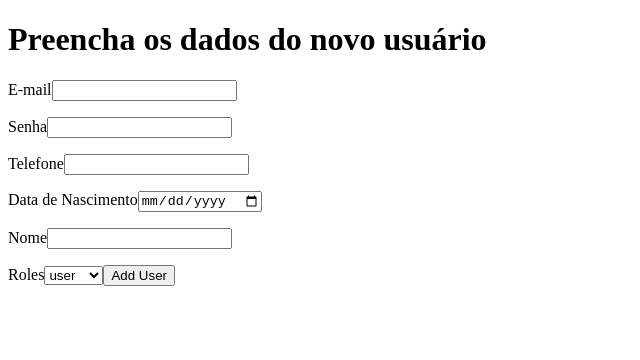
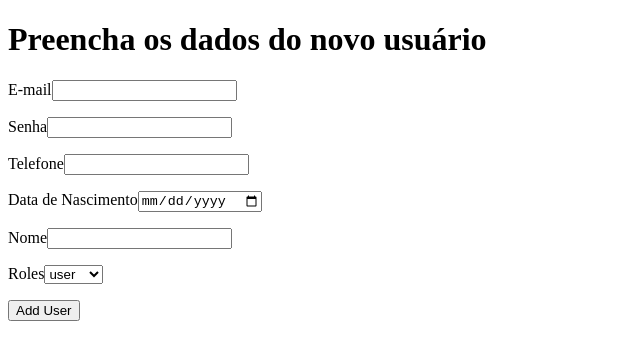
Before and after one commit to Rodrigo-Vieira-Chaves/onboard-frontend, a React (Create React App) app: page /addUser in a window 1280 px wide. Shown: the top 360 px of the page, without its empty margins (0-640 px from the left). Built offline with nearby package versions, Linux system fonts and the light colour scheme.

Commit message:
Refactored code.

```diff
--- a/src/components/DropMenu.tsx
+++ b/src/components/DropMenu.tsx
@@ -1,30 +1,47 @@
-import { useEffect } from 'react';
-import { InputStates } from './Form';
+import { useForm } from './Form';
+import { useState } from 'react';
 
 interface DropMenuProps {
   id: string;
   labelText: string;
-  inputStates: InputStates;
+  errorMessage: string;
   options: { value: string; option: string }[];
 }
 
 export function DropMenu(props: DropMenuProps) {
-  const [inputStates, setInputStates] = props.inputStates;
+  const [input, setInput] = useState('');
+  const [error, setError] = useState('');
 
-  useEffect(() => {
-    setInputStates({ ...inputStates, [props.id]: props.options[0].value });
-  }, []);
+  const { updateInputData, updateValidators } = useForm();
+
+  function onChange(e: React.ChangeEvent<HTMLSelectElement>) {
+    setError('');
+    setInput(e.target.value);
+    updateInputData(props.id, e.target.value);
+  }
+
+  function validate() {
+    const isValid = input.length > 0;
+
+    if (!isValid) {
+      setError(props.errorMessage);
+    }
+    return isValid;
+  }
+
+  updateValidators(props.id, validate);
 
   return (
     <>
       <label htmlFor={props.id}>{props.labelText}</label>
-      <select onChange={(e) => setInputStates({ ...inputStates, [props.id]: e.target.value })}>
+      <select onChange={onChange}>
         {props.options.map((child, index) => (
           <option key={index} value={child.value}>
             {child.option}
           </option>
         ))}
       </select>
+      <p>{error}</p>
     </>
   );
 }
--- a/src/components/Form.tsx
+++ b/src/components/Form.tsx
@@ -1,25 +1,34 @@
-import { cloneElement, createContext, FormEvent } from 'react';
+import { cloneElement, createContext, useContext } from 'react';
 
-export type States = { [id: string]: string };
-export type Validators = { [id: string]: () => boolean };
-export type InputStates = [States, React.Dispatch<React.SetStateAction<States>>];
+type Validators = { [id: string]: () => boolean };
+export type InputsData = { [id: string]: string };
+
+const validators: Validators = {};
+const inputsData: InputsData = {};
 
 interface FormProps {
-  action: string;
-  method: string;
   children: JSX.Element[];
-  inputStates: InputStates;
-  shouldValidateForms?: boolean;
-  onSubmit: (e: FormEvent<HTMLFormElement>) => void;
+  onSubmit: (inputsData: InputsData) => void;
 }
 
-export const FormContext = createContext<{ validators: Validators; inputStates: InputStates }>({} as any);
+const FormContext = createContext({ validators, inputsData });
+
+export function useForm() {
+  const { validators, inputsData } = useContext(FormContext);
+
+  const updateInputData = (inputId: string, data: string) => {
+    inputsData[inputId] = data;
+  };
+
+  const updateValidators = (inputId: string, validator: () => boolean) => {
+    validators[inputId] = validator;
+  };
+
+  return { updateInputData, updateValidators, inputsData };
+}
 
 export function Form(props: FormProps) {
-  const validators: Validators = {};
-
-  function validateForms(e: React.FormEvent<HTMLFormElement>) {
-    e.preventDefault();
+  function validateForms() {
     let areInputsValid = true;
 
     for (const key in validators) {
@@ -32,16 +41,10 @@ export function Form(props: FormProps) {
   function onSubmit(e: React.FormEvent<HTMLFormElement>) {
     e.preventDefault();
 
-    if (props.shouldValidateForms ? validateForms(e) : true) {
-      return props.onSubmit(e);
+    if (validateForms()) {
+      return props.onSubmit(inputsData);
     }
   }
 
-  return (
-    <FormContext.Provider value={{ validators, inputStates: props.inputStates }}>
-      <form action={props.action} method={props.method} onSubmit={onSubmit}>
-        {props.children.map((child, index) => cloneElement(child, { key: index }))}
-      </form>
-    </FormContext.Provider>
-  );
+  return <form onSubmit={onSubmit}>{props.children.map((child, index) => cloneElement(child, { key: index }))}</form>;
 }
--- a/src/components/Input.tsx
+++ b/src/components/Input.tsx
@@ -1,5 +1,5 @@
-import { FormContext } from './Form';
-import { useContext, useState } from 'react';
+import { useForm } from './Form';
+import { useState } from 'react';
 import { differenceInYears, isDate } from 'date-fns';
 
 export enum InputType {
@@ -36,15 +36,12 @@ export function Input(props: InputProps) {
   const [input, setInput] = useState('');
   const [error, setError] = useState('');
 
-  const formContext = useContext(FormContext);
-
-  const [inputStates, setInputStates] = formContext.inputStates;
+  const { updateInputData, updateValidators } = useForm();
 
   function onChange(e: React.ChangeEvent<HTMLInputElement>) {
     setError('');
     setInput(e.target.value);
-
-    setInputStates({ ...inputStates, [props.id]: e.target.value });
+    updateInputData(props.id, e.target.value);
   }
 
   function validate() {
@@ -57,7 +54,7 @@ export function Input(props: InputProps) {
     return isValid;
   }
 
-  formContext.validators[props.id] = validate;
+  updateValidators(props.id, validate);
 
   return (
     <div>
--- a/src/graphql/mutations.ts
+++ b/src/graphql/mutations.ts
@@ -1,4 +1,8 @@
 import { gql } from '@apollo/client';
+
+export interface LoginMutationResult {
+  login: { token: string };
+}
 
 export const LOGIN_MUTATION = gql`
   mutation Mutation($data: LoginInput!) {
--- a/src/pages/add-user.tsx
+++ b/src/pages/add-user.tsx
@@ -1,50 +1,42 @@
-import { useEffect, useState } from 'react';
 import { Title } from '../components/Title';
 import { useMutation } from '@apollo/client';
 import { Button } from '../components/Button';
 import { useNavigate } from 'react-router-dom';
-import { DropMenu } from '../components/DropMenu';
-import { Form, States } from '../components/Form';
+import { Form, InputsData } from '../components/Form';
 import { Input, InputType } from '../components/Input';
 import { CREATE_USER_MUTATION } from '../graphql/mutations';
+import { DropMenu } from '../components/DropMenu';
 
 export function AddUser() {
   const navigate = useNavigate();
-  const [inputStates, setInputStates] = useState<States>({});
 
-  const [createUserMutation, { data, error }] = useMutation(CREATE_USER_MUTATION);
+  function onCompleted() {
+    navigate('/main');
+  }
 
-  useEffect(() => {
-    if (data) {
-      navigate('/main');
-    }
-  }, [data]);
+  function onError(error: any) {
+    alert(error);
+  }
 
-  useEffect(() => error && alert(error), [error]);
+  const [createUserMutation] = useMutation(CREATE_USER_MUTATION, { onCompleted, onError });
 
-  function onSubmit() {
+  function onSubmit(inputsData: InputsData) {
     createUserMutation({
       variables: {
         data: {
-          birthDate: inputStates['birthDateInput'],
-          email: inputStates['emailInput'],
-          password: inputStates['passwordInput'],
-          phone: inputStates['phoneInput'],
-          name: inputStates['nameInput'],
-          role: inputStates['rolesInput'],
+          birthDate: inputsData['birthDateInput'],
+          email: inputsData['emailInput'],
+          password: inputsData['passwordInput'],
+          phone: inputsData['phoneInput'],
+          name: inputsData['nameInput'],
+          role: inputsData['rolesInput'],
         },
       },
     });
   }
 
   return (
-    <Form
-      action='#'
-      method='post'
-      onSubmit={onSubmit}
-      shouldValidateForms={true}
-      inputStates={[inputStates, setInputStates]}
-    >
+    <Form onSubmit={onSubmit}>
       <Title titleText='Preencha os dados do novo usuário' />
       <Input id='emailInput' labelText='E-mail' inputType={InputType.EMAIL} errorMessage='Invalid Email' />
       <Input id='passwordInput' labelText='Senha' inputType={InputType.PASSWORD} errorMessage='Invalid Password' />
@@ -63,7 +55,7 @@ export function AddUser() {
           { value: 'user', option: 'user' },
           { value: 'admin', option: 'admin' },
         ]}
-        inputStates={[inputStates, setInputStates]}
+        errorMessage='Invalid Role'
       ></DropMenu>
       <Button text='Add User' type='submit' />
     </Form>
--- a/src/pages/login-page.tsx
+++ b/src/pages/login-page.tsx
@@ -1,41 +1,32 @@
-import { useEffect, useState } from 'react';
 import { useNavigate } from 'react-router';
 import { Title } from '../components/Title';
 import { useMutation } from '@apollo/client';
 import { Button } from '../components/Button';
-import { LOGIN_MUTATION } from '../graphql/mutations';
-import { Form, States } from '../components/Form';
+import { Form, InputsData } from '../components/Form';
 import { Input, InputType } from '../components/Input';
+import { LoginMutationResult, LOGIN_MUTATION } from '../graphql/mutations';
 
 export function LoginPage() {
   const navigate = useNavigate();
-  const [inputStates, setInputStates] = useState<States>({});
 
-  const [loginMutation, { data, loading, error }] = useMutation(LOGIN_MUTATION);
+  function onCompleted(data: LoginMutationResult) {
+    localStorage.setItem('token', data.login.token);
+    navigate('/main');
+  }
 
-  useEffect(() => {
-    if (data) {
-      localStorage.setItem('token', data.login.token);
-      navigate('/main');
-    }
-  }, [data]);
+  function onError(error: any) {
+    alert(error);
+  }
 
-  useEffect(() => error && alert(error), [error]);
+  const [loginMutation, { loading }] = useMutation(LOGIN_MUTATION, { onCompleted, onError });
 
-  function onSubmit() {
-    loginMutation({
-      variables: { data: { email: inputStates['emailInput'], password: inputStates['passwordInput'] } },
-    });
+  function onSubmit(inputsData: InputsData) {
+    const variables = { data: { email: inputsData['emailInput'], password: inputsData['passwordInput'] } };
+    loginMutation({ variables });
   }
 
   return (
-    <Form
-      action='#'
-      method='post'
-      onSubmit={onSubmit}
-      shouldValidateForms={true}
-      inputStates={[inputStates, setInputStates]}
-    >
+    <Form onSubmit={onSubmit}>
       <Title titleText='Bem-vindo(a) à Taqtile!' />
       <Input id='emailInput' labelText='E-mail' inputType={InputType.EMAIL} errorMessage='Invalid Email' />
       <Input id='passwordInput' labelText='Senha' inputType={InputType.PASSWORD} errorMessage='Invalid Password' />
--- a/src/pages/main-page.tsx
+++ b/src/pages/main-page.tsx
@@ -12,22 +12,12 @@ export function MainPage() {
 
   const [offset, setOffset] = useState(0);
 
-  const { data, loading, error } = useQuery<UsersQueryResult>(USERS_QUERY, {
-    variables: {
-      data: {
-        offset,
-        limit: USERS_QUERY_LIMIT,
-      },
-    },
-  });
-
-  if (error) {
+  function onError() {
     navigate('/');
   }
 
-  if (loading) {
-    return <p>Carregando</p>;
-  }
+  const variables = { data: { offset, limit: USERS_QUERY_LIMIT } };
+  const { data } = useQuery<UsersQueryResult>(USERS_QUERY, { variables, onError });
 
   if (data) {
     return (
@@ -46,5 +36,5 @@ export function MainPage() {
     );
   }
 
-  return <></>;
+  return <p>Carregando</p>;
 }
```
